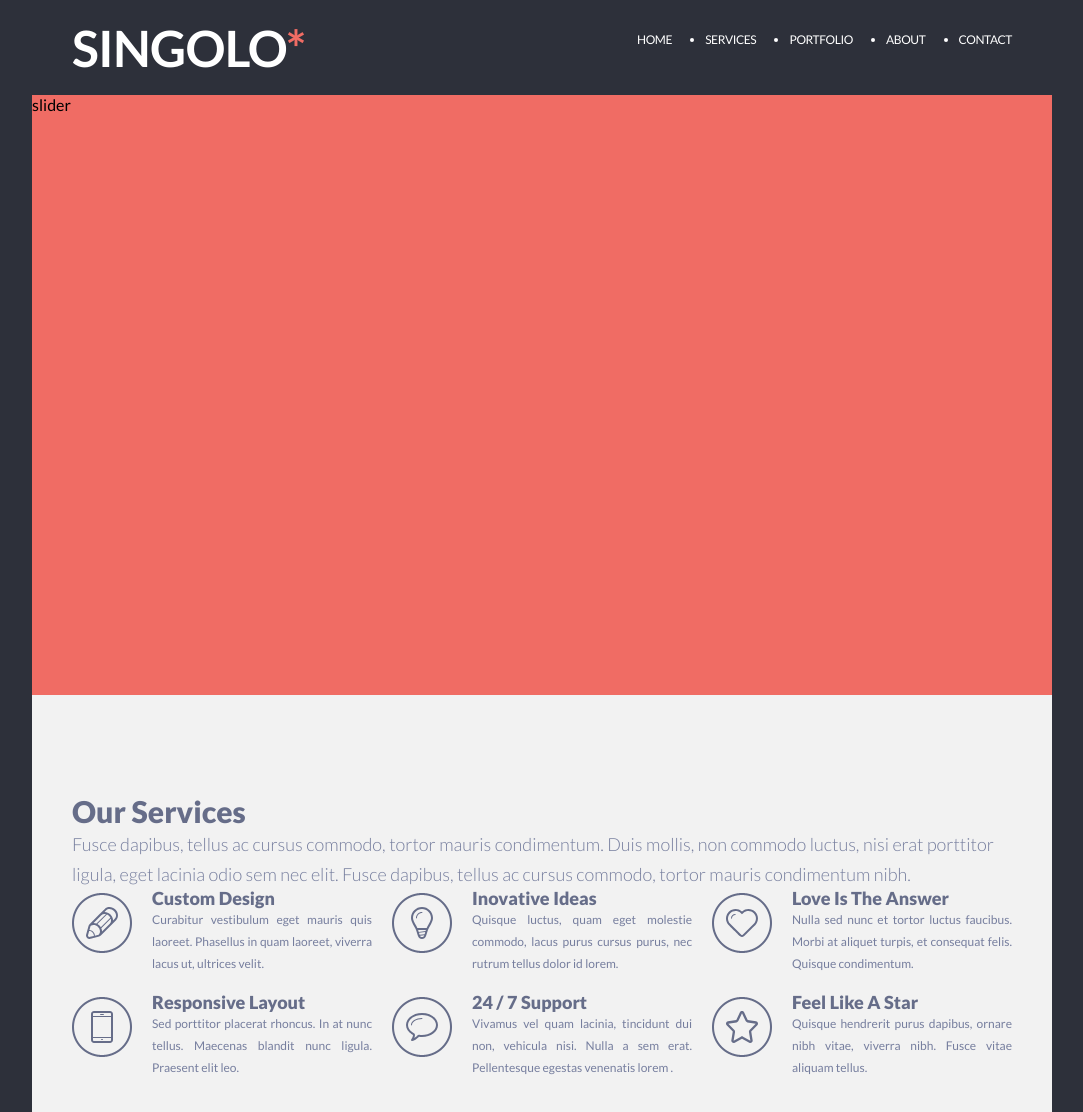
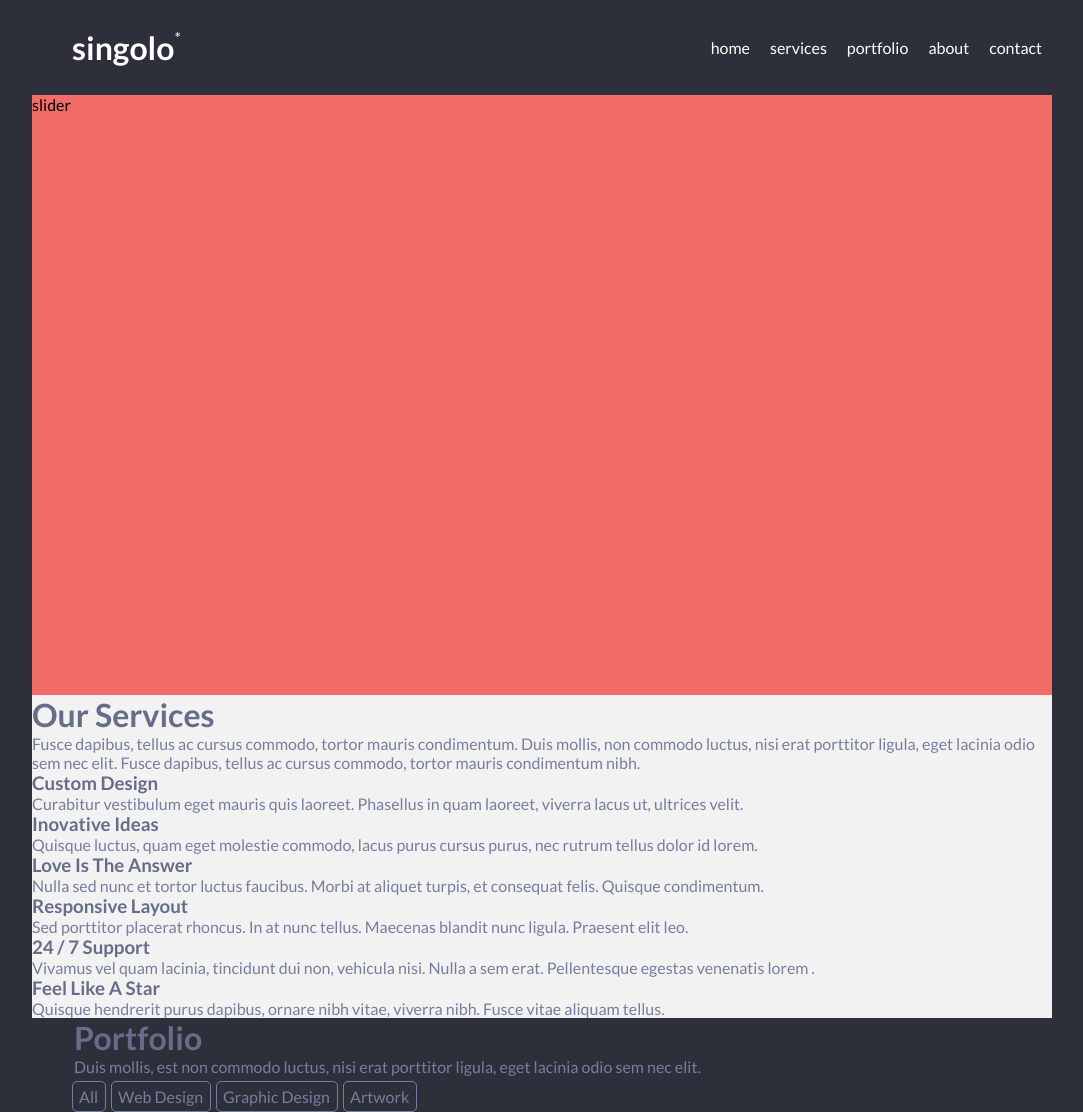
Before and after one commit to Peshahod/simple-singolo, a plain HTML site: page index.html in a window 1280 px wide. Shown: the top 1112 px of the page, without its empty margins (98-1181 px from the left). Drawn offline with Linux system fonts and the light colour scheme.

Commit message:
Revert "refactor: added icon files for 'our services' section"
This reverts commit 331cc2fcce1c99bdc839b4b972be02e0b6c61f88.

```diff
--- a/index.html
+++ b/index.html
@@ -13,21 +13,19 @@
 <body>
 	<div class="wrapper">
 		<header class="header_style">
-			<div class="header_content">
 			<div class="logo">
 				<h1>singolo</h1>
-					<p></p>
+				<p>*</p>
 			</div>
 			<nav>
 				<ul class="navigation_list">
-						<li class="menu_element"><span class="menu_element_text">home</span></li>
-						<li class="menu_element"><span class="menu_element_text">services</span></li>
-						<li class="menu_element"><span class="menu_element_text">portfolio</span></li>
-						<li class="menu_element"><span class="menu_element_text">about</span></li>
-						<li class="menu_element"><span class="menu_element_text">contact</span></li>
+					<li class="menu_element">home</li>
+					<li class="menu_element">services</li>
+					<li class="menu_element">portfolio</li>
+					<li class="menu_element">about</li>
+					<li class="menu_element">contact</li>
 				</ul>
 			</nav>
-			</div>
 		</header>
 
 		<div class="slider">
@@ -35,13 +33,11 @@
 		</div>
 
 		<div class="our_services">
-			<div class="our_services_content">
 			<h1 class="our_services_title">
 				<p>Our Services</p>
 			</h1>
 			<p class="our_services_text">Fusce dapibus, tellus ac cursus commodo, tortor mauris condimentum. Duis
-					mollis, non commodo luctus, nisi erat porttitor ligula, eget lacinia odio sem nec elit. Fusce
-					dapibus,
+				mollis, non commodo luctus, nisi erat porttitor ligula, eget lacinia odio sem nec elit. Fusce dapibus,
 				tellus ac cursus commodo, tortor mauris condimentum nibh.</p>
 			<ul class="our_services_grid">
 				<li class="our_services_element_custom_design">
@@ -52,22 +48,19 @@
 				<li class="our_services_element_inovative_ideas">
 					<h3>Inovative Ideas
 					</h3>
-						<p>Quisque luctus, quam eget molestie commodo, lacus purus cursus purus, nec rutrum tellus dolor
-							id
+					<p>Quisque luctus, quam eget molestie commodo, lacus purus cursus purus, nec rutrum tellus dolor id
 						lorem.</p>
 				</li>
 				<li class="our_services_element_love_is_the_answer">
 					<h3>Love Is The Answer</h3>
-						<p>Nulla sed nunc et tortor luctus faucibus. Morbi at aliquet turpis, et consequat felis.
-							Quisque
+					<p>Nulla sed nunc et tortor luctus faucibus. Morbi at aliquet turpis, et consequat felis. Quisque
 						condimentum.
 					</p>
 				</li>
 				<li class="our_services_element_responsive_layout">
 					<h3>Responsive Layout
 					</h3>
-						<p>Sed porttitor placerat rhoncus. In at nunc tellus. Maecenas blandit nunc ligula. Praesent
-							elit
+					<p>Sed porttitor placerat rhoncus. In at nunc tellus. Maecenas blandit nunc ligula. Praesent elit
 						leo.</p>
 				</li>
 				<li class="our_services_element_support">
@@ -77,15 +70,12 @@
 				</li>
 				<li class="our_services_element_feel_like_a_star">
 					<h3>Feel Like A Star</h3>
-						<p>Quisque hendrerit purus dapibus, ornare nibh vitae, viverra nibh. Fusce vitae aliquam tellus.
-						</p>
+					<p>Quisque hendrerit purus dapibus, ornare nibh vitae, viverra nibh. Fusce vitae aliquam tellus.</p>
 				</li>
 			</ul>
 		</div>
-		</div>
 
 		<div class="portfolio">
-			<div class="portfolio_content">
 			<h1 class="portfolio_title">
 				<p>Portfolio</p>
 			</h1>
@@ -113,19 +103,10 @@
 				<li class="portfolio_grid_element"><img src="img/portfolio-12.png" alt="img-portfolio-12"></li>
 			</ul>
 		</div>
-		</div>
 
 
 		<footer>
-			<div class="footer_content">
-				<p class="footer_copyright">© Copyright 2013</p>
-				<ul class="footer_social">
-					<li class="footer_social_fb"><img src="img/ico-fb.png" alt="ico-facebook"></li>
-					<li class="footer_social_g+"><img src="img/ico-g+.png" alt=""></li>
-					<li class="footer_social_twitter"><img src="img/ico-twitter.png" alt=""></li>
-					<li class="footer_social_linkedin"><img src="img/ico-linkedin.png" alt=""></li>
-				</ul>
-			</div>
+			<p>© Copyright 2013</p>
 		</footer>
 
 
--- a/style.css
+++ b/style.css
@@ -15,55 +15,35 @@
 }
 
 .header_style {
+  color: #ffffff;
   width: 1020px;
   height: 95px;
+  left: 0px;
+  top: 0px;
+  flex-direction: row;
+  flex-wrap: nowrap;
   display: flex;
   align-items: center;
-  justify-content: center;
+  align-content: center;
+  justify-content: space-between;
+  overflow: auto;
 }
-
-.header_content {
-  color: #ffffff;
-  text-transform: uppercase;
-  width: 940px;
-  display: flex;
-  justify-content: space-between;
-}
-
 .logo {
+  margin-left: 40px;
   display: flex;
   justify-self: start;
-  font-style: normal;
-  font-size: 25px;
-  line-height: 30px;
-  letter-spacing: -0.03em;
-}
-
-.logo h1::after {
-  color: #f06c64;
-  content: "*";
-  padding-left: 0px;
 }
 
 .navigation_list {
-  width: 375px;
   flex-direction: row;
   flex-wrap: nowrap;
   justify-content: space-between;
   display: flex;
 }
 .menu_element {
-  line-height: 14px;
-  font-size: 12px;
-  letter-spacing: -0.035em;
-  margin: 0px;
+  list-style-type: none;
+  margin: 10px;
 }
-
-.menu_element:first-child {
-  list-style-type: none;
-}
-
-/* Slider */
 
 .slider {
   margin: 0px;
@@ -78,17 +58,10 @@
 
 .our_services {
   width: 1020px;
-  height: 500px;
   margin: 0 auto;
   background: #f2f2f2;
-  display: flex;
-  align-items: center;
-  justify-content: center;
 }
 
-.our_services_content {
-  width: 940px;
-}
 .our_services_title,
 .our_services_grid li h3 {
   color: #666d89;
@@ -99,79 +72,8 @@
   color: #767e9e;
 }
 
-.our_services_title {
-  font-family: Lato;
-  font-style: normal;
-  font-weight: 900;
-  font-size: 30px;
-  line-height: 36px;
-}
-
-.our_services_text {
-  font-style: normal;
-  font-weight: 300;
-  font-size: 18px;
-  line-height: 30px;
-}
-
-.our_services_grid li h3 {
-  margin: 0px;
-  width: 220px;
-  height: 20px;
-  font-style: normal;
-  font-weight: 900;
-  font-size: 18px;
-  line-height: 18px;
-}
-
-.our_services_grid li p {
-  margin: 0px;
-  width: 220px;
-  height: 77px;
-  font-style: normal;
-  font-weight: normal;
-  font-size: 12px;
-  line-height: 22px;
-  text-align: justify;
-}
-
 .our_services_grid li {
-  margin: 0px;
-  width: 220px;
-  height: 104px;
   list-style: none;
-
-  padding-left: 80px;
-}
-
-.our_services_element_custom_design {
-  background: url(img/services-item-1.svg) no-repeat 0 4px;
-}
-
-.our_services_element_inovative_ideas {
-  background: url(img/services-item-2.svg) no-repeat 0 4px;
-}
-
-.our_services_element_love_is_the_answer {
-  background: url(img/services-item-3.svg) no-repeat 0 4px;
-}
-
-.our_services_element_responsive_layout {
-  background: url(img/services-item-4.svg) no-repeat 0 4px;
-}
-
-.our_services_element_support {
-  background: url(img/services-item-5.svg) no-repeat 0 4px;
-}
-
-.our_services_element_feel_like_a_star {
-  background: url(img/services-item-6.svg) no-repeat 0 4px;
-}
-
-.our_services_grid {
-  display: flex;
-  justify-content: space-between;
-  flex-wrap: wrap;
 }
 
 /* Portfolio */
@@ -181,9 +83,6 @@
   height: 870px;
   margin: 0 auto;
   background: #2d303a;
-  display: flex;
-  align-items: center;
-  justify-content: center;
 }
 
 .portfolio_title {
@@ -224,39 +123,4 @@
   width: 220px;
   height: 187px;
   list-style: none;
-  margin: 0px 20px 20px 0px;
 }
-
-.portfolio_grid_element:nth-child(4n + 4) {
-  margin: 0px 0px 20px 0px;
-}
-
-/* Footer */
-
-footer {
-  width: 1020px;
-  margin: 0 auto;
-  background: #2d303a;
-  display: flex;
-  align-items: center;
-  justify-content: center;
-}
-
-.footer_content {
-  width: 940px;
-  height: 76px;
-  display: flex;
-  justify-content: space-between;
-  color: #666d89;
-}
-
-.footer_social {
-  display: flex;
-  justify-content: space-between;
-  flex-wrap: wrap;
-}
-
-.footer_social li {
-  list-style: none;
-  margin: 0px 0px 0px 8px;
-}
```
Also changed, not shown: img/ico-fb.png (deleted), img/ico-g+.png (deleted), img/ico-linkedin.png (deleted), img/ico-twitter.png (deleted). Lines whose indentation alone changed are shown as unchanged.
